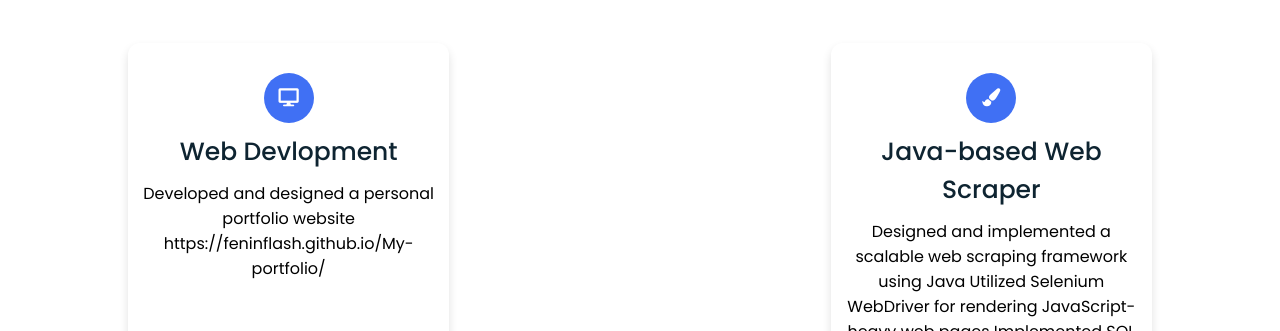
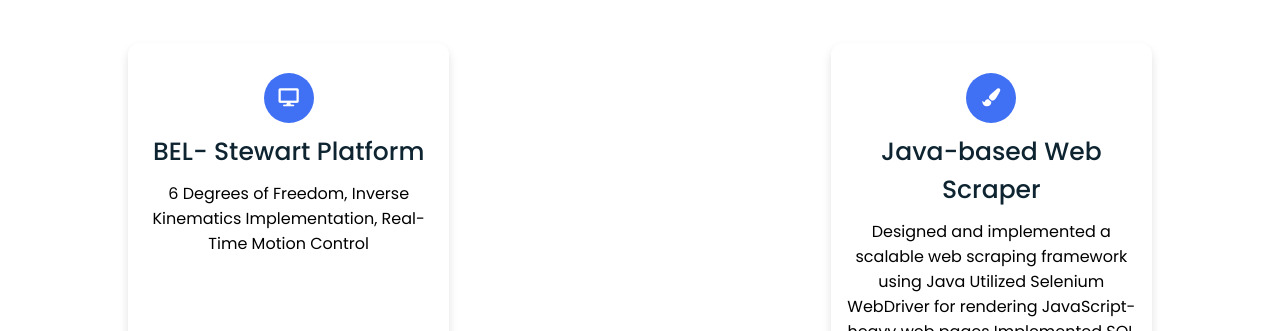
Before and after one commit to Feninflash/Manikandan, a plain HTML site: page index.html in a window 1280 px wide. Shown: the part 2220-2551 px from the top of the page. Drawn offline with Linux system fonts and the light colour scheme.

Commit message:
Update index.html
Signed-off-by: FENIN BS <93792466+Feninflash@users.noreply.github.com>

```diff
--- a/index.html
+++ b/index.html
@@ -121,9 +121,9 @@
          <div class="icon">
            <i class="fas fa-desktop"></i>
        </div>
-       <div class="topic">Web Devlopment</div>
-       <p>Developed and designed a personal portfolio website
-       <a></a>https://feninflash.github.io/My-portfolio/</a></p>
+       <div class="topic">BEL- Stewart Platform </div>
+       <p>6 Degrees of Freedom, Inverse Kinematics Implementation, Real-Time Motion Control
+      </p>
      </div>
        <div class="box">
          <div class="icon">
```
